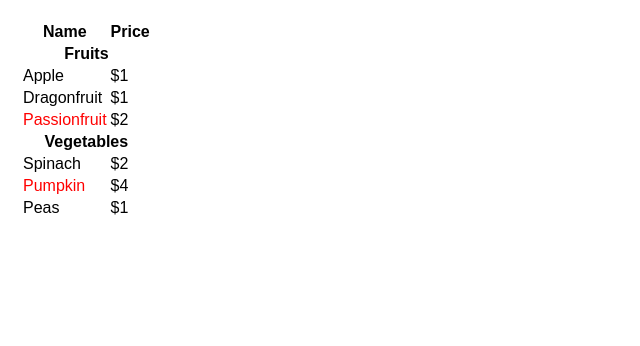
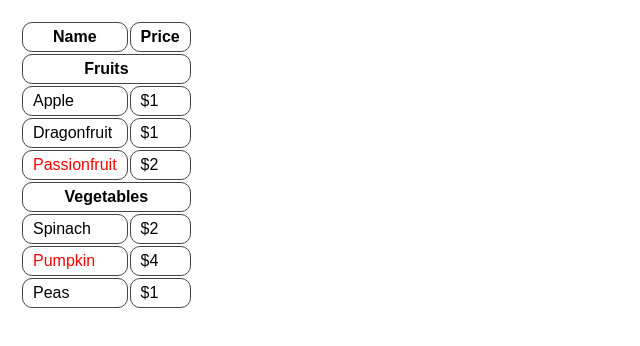
Before and after one commit to zelitosaide/react-js-course, a React (Create React App) app: page / in a window 1280 px wide. Shown: the top 346 px of the page, without its empty margins (0-640 px from the left). Built offline with nearby package versions, Linux system fonts and the light colour scheme.

Commit message:
Thinking in React

```diff
--- a/src/index.css
+++ b/src/index.css
@@ -51,6 +51,17 @@ footer {
   border-top: 1px solid #aaa;
 }
 
+th,
+td {
+  border: 1px solid #444;
+  border-radius: 10px;
+}
+
+th,
+td {
+  padding: 5px 10px;
+}
+
 .panel-light,
 .panel-dark {
   border: 1px solid black;
```
